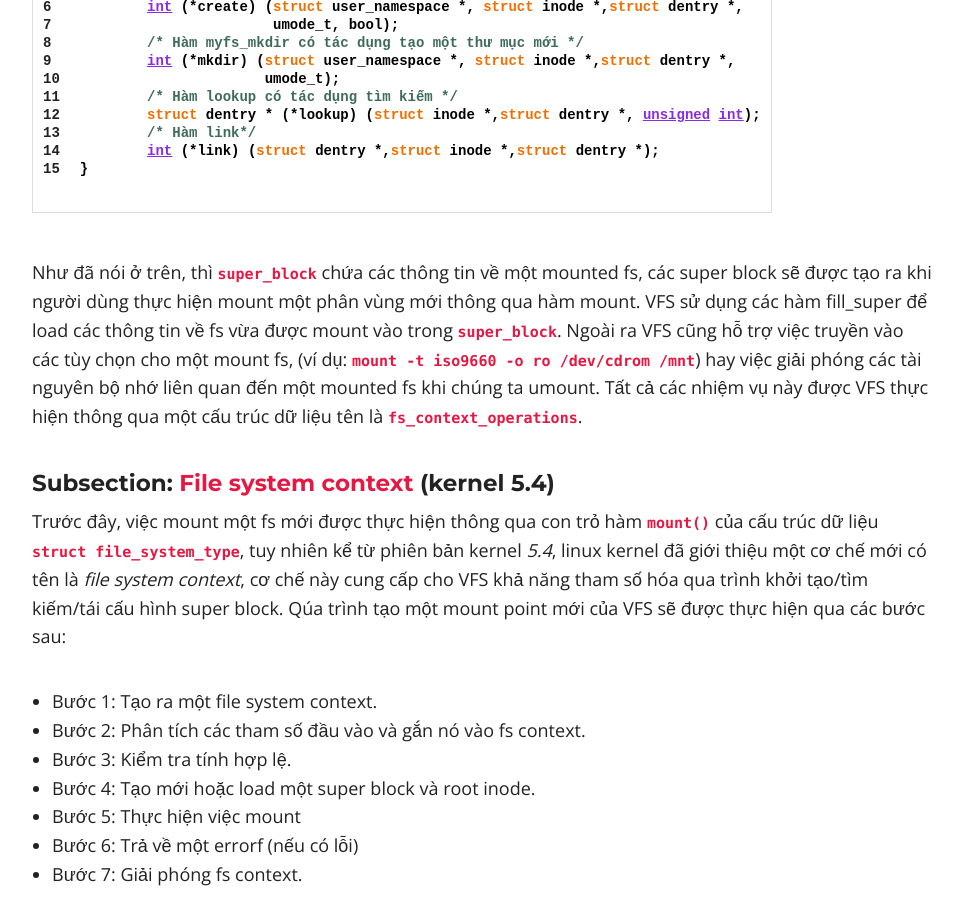
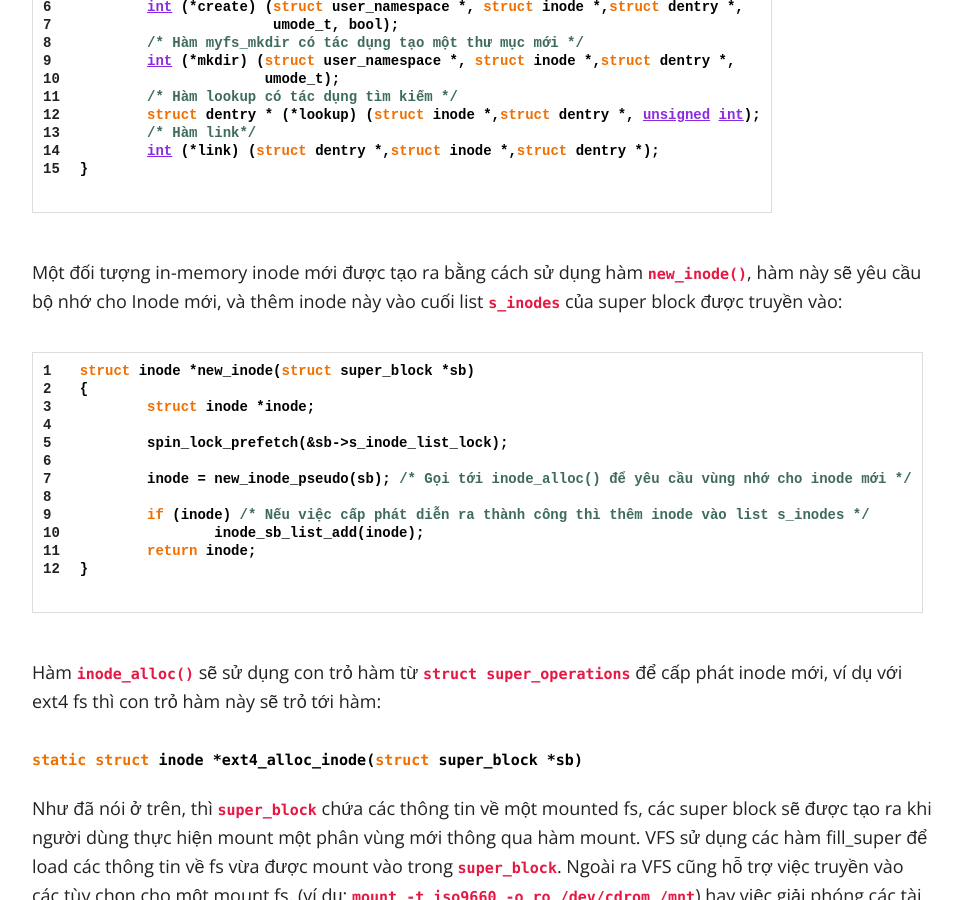
Before and after one commit to ita93/ita93.github.io, a Jekyll site: the page built from _posts/2022-01-26-virtual-file-system.md, in a window 1280 px wide and 900 px high, scrolled down 14217 px. Shown: the whole window, without its empty margins (158-1120 px from the left). Built offline with Jekyll 4.4.1, drawn with Linux system fonts in a browser that asks for light colours; nearby versions of some CDN libraries.

Commit message:
Create a new inode

````diff
--- a/_posts/2022-01-26-virtual-file-system.md
+++ b/_posts/2022-01-26-virtual-file-system.md
@@ -374,6 +374,27 @@ struct inode_operations {
 }
 {% endhighlight %}
 
+Một đối tượng in-memory inode mới được tạo ra bằng cách sử dụng hàm ```new_inode()```, hàm này sẽ yêu cầu bộ nhớ cho Inode mới, và thêm inode này vào cuối list ```s_inodes``` của super block được truyền vào:
+{% highlight C linenos %}
+struct inode *new_inode(struct super_block *sb)
+{
+	struct inode *inode;
+
+	spin_lock_prefetch(&sb->s_inode_list_lock);
+
+	inode = new_inode_pseudo(sb); /* Gọi tới inode_alloc() để yêu cầu vùng nhớ cho inode mới */
+
+	if (inode) /* Nếu việc cấp phát diễn ra thành công thì thêm inode vào list s_inodes */
+		inode_sb_list_add(inode);
+	return inode;
+}
+{% endhighlight %}
+
+Hàm ```inode_alloc()``` sẽ sử dụng con trỏ hàm từ ```struct super_operations``` để cấp phát inode mới, ví dụ với ext4 fs thì con trỏ hàm này sẽ trỏ tới hàm:
+{% highlight C %}
+static struct inode *ext4_alloc_inode(struct super_block *sb)
+{% endhighlight %}
+
 Như đã nói ở trên, thì ```super_block``` chứa các thông tin về một mounted fs, các super block sẽ được tạo ra khi người dùng thực hiện mount một phân vùng mới thông qua hàm mount. VFS sử dụng các hàm fill_super để load các thông tin về fs vừa được mount vào trong ```super_block```. Ngoài ra VFS cũng hỗ trợ việc truyền vào các tùy chọn cho một mount fs, (ví dụ: ``` mount -t iso9660 -o ro /dev/cdrom /mnt```) hay việc giải phóng các tài nguyên bộ nhớ liên quan đến một mounted fs khi chúng ta umount. Tất cả các nhiệm vụ này được VFS thực hiện thông qua một cấu trúc dữ liệu tên là ```fs_context_operations```.
 #### Subsection: [File system context](https://elixir.bootlin.com/linux/v5.16/source/Documentation/filesystems/mount_api.rst) (kernel 5.4)
 Trước đây, việc mount một fs mới được thực hiện thông qua con trỏ hàm ```mount()``` của cấu trúc dữ liệu ```struct file_system_type```, tuy nhiên kể từ phiên bản kernel <i>5.4</i>, linux kernel đã giới thiệu một cơ chế mới có tên là <i>file system context</i>, cơ chế này cung cấp cho VFS khả năng tham số hóa qua trình khởi tạo/tìm kiếm/tái cấu hình super block.
````
